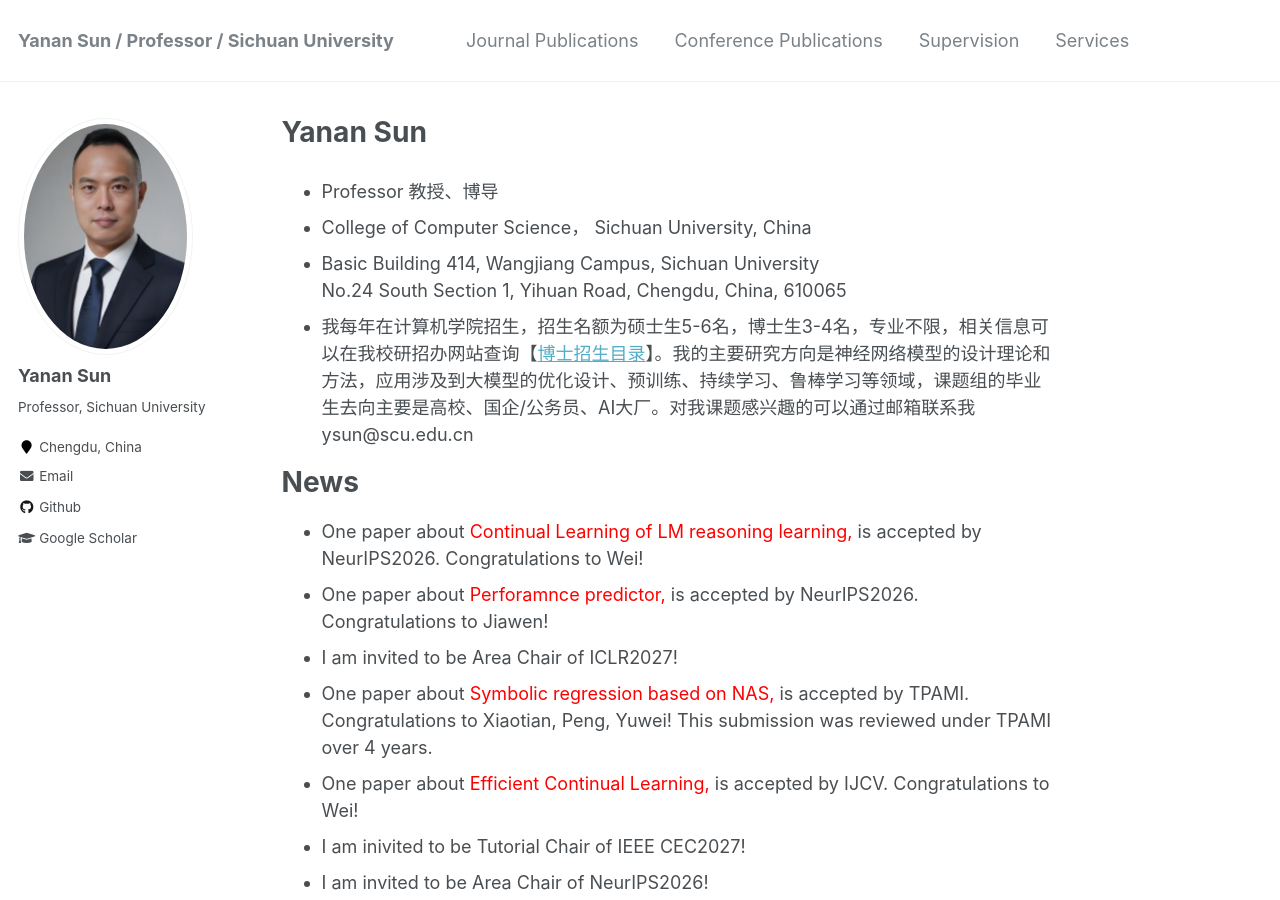
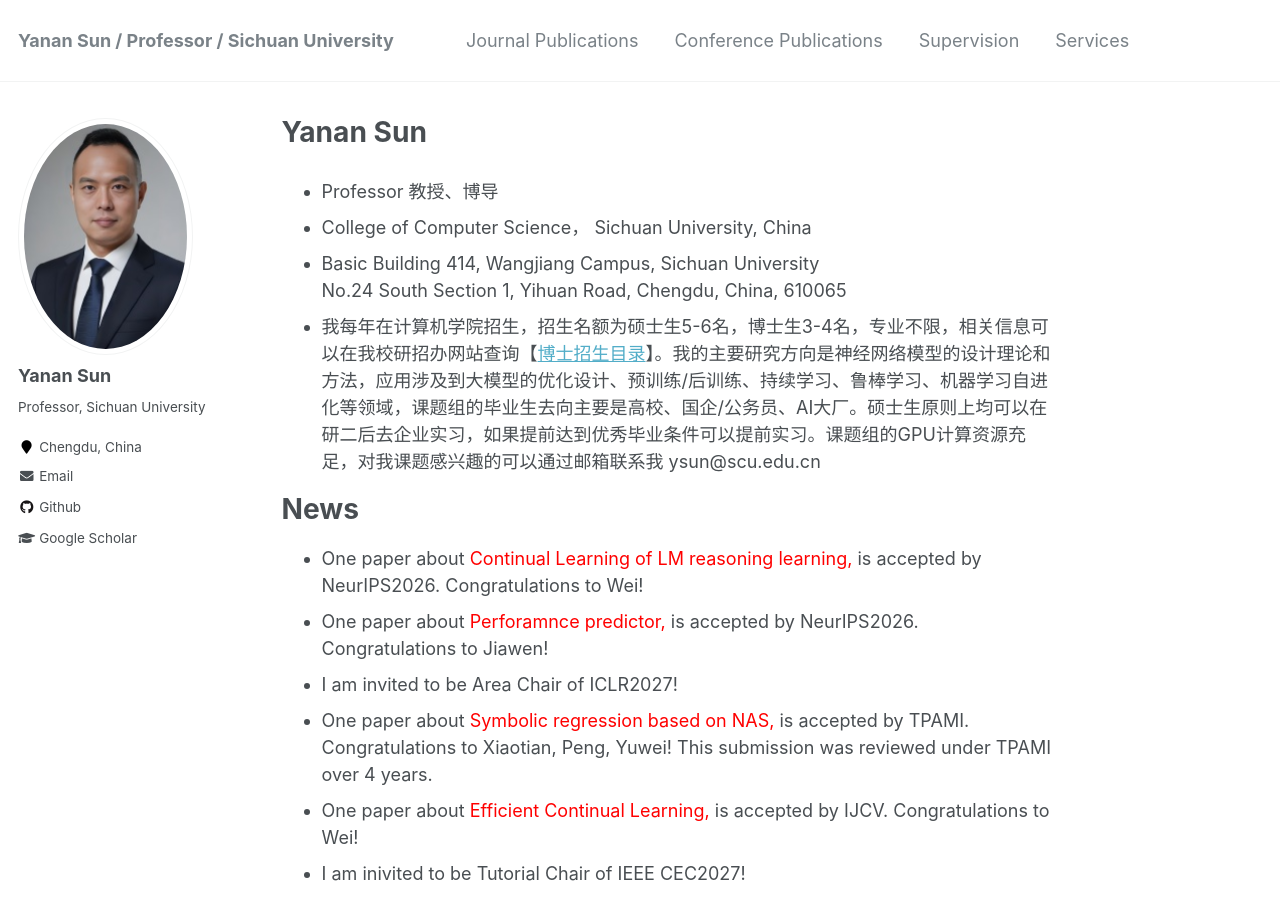
Before and after one commit to yn-sun/yn-sun.github.io, a Jekyll site: the page built from _pages/about.md, in a window 1280 px wide and 900 px high. Built offline with Jekyll 4.4.1, drawn with Linux system fonts in a browser that asks for light colours; comment, search, counter and statistics services are not loaded.

Commit message:
Update about.md

```diff
--- a/_pages/about.md
+++ b/_pages/about.md
@@ -12,7 +12,7 @@
 * College of Computer Science， Sichuan University, China
 * Basic Building 414, Wangjiang Campus, Sichuan University\\
 No.24 South Section 1, Yihuan Road, Chengdu, China, 610065
-* 我每年在计算机学院招生，招生名额为硕士生5-6名，博士生3-4名，专业不限，相关信息可以在我校研招办网站查询【[博士招生目录](https://yz.scu.edu.cn/bszyml/index)】。我的主要研究方向是神经网络模型的设计理论和方法，应用涉及到大模型的优化设计、预训练、持续学习、鲁棒学习等领域，课题组的毕业生去向主要是高校、国企/公务员、AI大厂。对我课题感兴趣的可以通过邮箱联系我ysun@scu.edu.cn
+* 我每年在计算机学院招生，招生名额为硕士生5-6名，博士生3-4名，专业不限，相关信息可以在我校研招办网站查询【[博士招生目录](https://yz.scu.edu.cn/bszyml/index)】。我的主要研究方向是神经网络模型的设计理论和方法，应用涉及到大模型的优化设计、预训练/后训练、持续学习、鲁棒学习、机器学习自进化等领域，课题组的毕业生去向主要是高校、国企/公务员、AI大厂。硕士生原则上均可以在研二后去企业实习，如果提前达到优秀毕业条件可以提前实习。课题组的GPU计算资源充足，对我课题感兴趣的可以通过邮箱联系我 ysun@scu.edu.cn
 
 News
 ======
```
